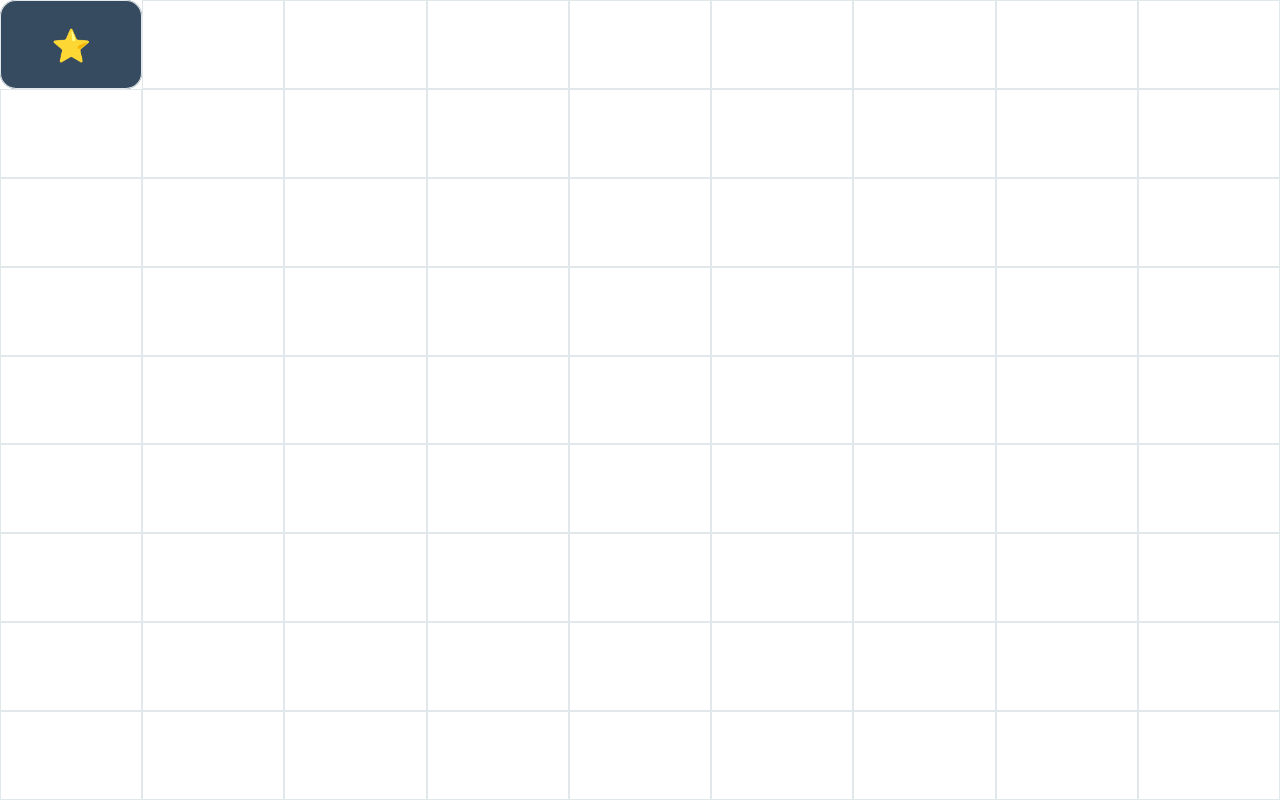
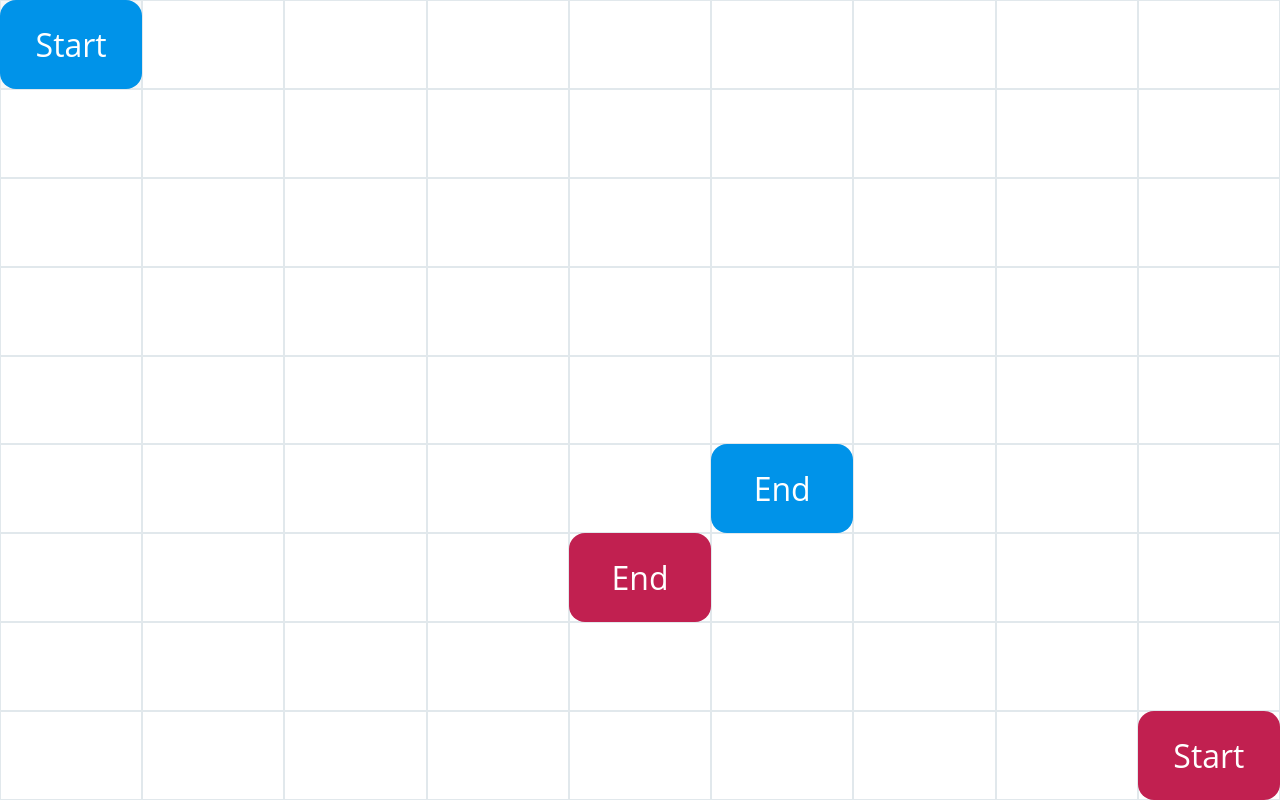
Before and after one commit to Kiclos/filles-du-numerique, a Vue app: page / in a window 1280 px wide. Built offline with nearby package versions, Linux system fonts and the light colour scheme.

Commit message:
feat: number link

```diff
--- a/src/assets/scss/_number-link.scss
+++ b/src/assets/scss/_number-link.scss
@@ -31,6 +31,9 @@
 
     &:after {
       position: absolute;
+      display: flex;
+      justify-content: center;
+      align-items: center;
       content: "";
       height: 100%;
       width: 100%;
@@ -50,55 +53,71 @@
       }
     }
 
-    &.-selected {
-      // background-color: $black;
+    @mixin caseColor($color) {
+
+      &.-first:after {
+        background-color: $color;
+        border-radius: 1rem;
+        content: "Start";
       }
 
-    &.-first {
-      background-color: $black;
+      &.-last:after {
+        background-color: $color;
         border-radius: 1rem;
+        content: "End";
       }
 
       &.-left-right:after, &.-right-left:after, &.-right:after, &.-left:after  {
-      background-color: $black;
+        background-color: $color;
         height: 20px;
         top: calc(50% - 10px);
         left: 0;
       }
 
       &.-top-bottom:after, &.-bottom-top:after, &.-top:after, &.-bottom:after  {
-      background-color: $black;
+        background-color: $color;
         width: 20px;
         top: 0;
         left: calc(50% - 10px);
       }
 
       &.-left-top:after, &.-top-left:after  {
-      border: 20px solid $black;
+        border: 20px solid $color;
         border-radius: 50px;
         top: calc(-50% - 30px);
         left: calc(-50% - 30px);
       }
 
       &.-left-bottom:after, &.-bottom-left:after  {
-      border: 20px solid $black;
+        border: 20px solid $color;
         border-radius: 50px;
         bottom: calc(-50% - 30px);
         left: calc(-50% - 30px);
       }
 
       &.-right-top:after, &.-top-right:after  {
-      border: 20px solid $black;
+        border: 20px solid $color;
         border-radius: 50px;
         top: calc(-50% - 30px);
         right: calc(-50% - 30px);
       }
 
       &.-right-bottom:after, &.-bottom-right:after  {
-      border: 20px solid $black;
+        border: 20px solid $color;
         border-radius: 50px;
         bottom: calc(-50% - 30px);
         right: calc(-50% - 30px);
       }
     }
+
+    &.-black {
+      @include caseColor($black);
     }
+    &.-blue {
+      @include caseColor($dark-blue);
+    }
+    &.-red {
+      @include caseColor($dark-red);
+    }
+  }
+}
--- a/src/components/Games/NumberLink.vue
+++ b/src/components/Games/NumberLink.vue
@@ -1,86 +1,153 @@
 <template>
   <div class="dt-number-link">
-    <div class="dt-number-link__row" v-for="i in 9" :key="i">
-      <div v-for="j in 9" :key="j"
-          class="dt-number-link__case"
-          :class="getClass(i, j)"
-          @click="handleSelect(i, j)">
-        {{ getLineOrientation(i, j) === '-first' ? '⭐️' : '' }}
+    <div class="dt-number-link__row" v-for="(row, i) in game.rows" :key="'row' + i">
+      <div v-for="(c, j) in row.cases" :key="'case' + j"
+          class="dt-number-link__case -hoverable"
+           :class="getClass(c)"
+          @click="handleSelect(c)">
       </div>
     </div>
   </div>
 </template>
 
 <script lang="ts">
-import { defineComponent, reactive } from 'vue';
+import { defineComponent, onMounted, reactive } from 'vue';
 
 export default defineComponent({
   name: 'NumberLink',
   setup() {
-    const path = reactive< number [] []>([[1, 1]]);
+    interface Case {
+      x: number,
+      y: number,
+    }
+    interface Row {
+      cases: Case []
+    }
+    interface Grid {
+      rows: Row []
+    }
+    interface Path {
+      color: string,
+      cases: Case [],
+      goal: Case,
+    }
 
-    function areNeighbor(case1: number [], case2: number []): boolean {
-      if (case1[0] === case2[0] - 1 || case1[0] === case2[0] + 1) {
-        return case1[1] === case2[1];
+    const game: Grid = reactive<Grid>({ rows: [] });
+    const paths: Path [] = reactive<Path []>([]);
+
+    function getNeighbors(c: Case): Case [] {
+      const res: Case [] = [];
+      if (c.x > 0) {
+        res.push(game.rows[c.x - 1].cases[c.y]);
       }
-      if (case1[1] === case2[1] - 1 || case1[1] === case2[1] + 1) {
-        return case1[0] === case2[0];
+      if (c.x < 8) {
+        res.push(game.rows[c.x + 1].cases[c.y]);
+      }
+      if (c.y > 0) {
+        res.push(game.rows[c.x].cases[c.y - 1]);
+      }
+      if (c.y < 8) {
+        res.push(game.rows[c.x].cases[c.y + 1]);
+      }
+      return res;
+    }
+
+    function isNeighbors(target: Case, relative: Case): boolean {
+      return getNeighbors(target).some((n) => n === relative);
+    }
+
+    function isGameOver(): boolean {
+      return paths.every((p) => isNeighbors(p.goal, p.cases[p.cases.length - 1]));
+    }
+
+    function getCasePath(c: Case): Path | undefined {
+      return paths.find((p) => p.cases.indexOf(c) !== -1);
+    }
+
+    function handleSelect(c: Case): void {
+      const neighbors: Case [] = getNeighbors(c);
+      const casePath: Path | undefined = getCasePath(c);
+      if (casePath && casePath.cases[casePath.cases.length - 1] === c && casePath.cases[0] !== c) {
+        casePath.cases.splice(casePath.cases.length - 1, 1);
+      } else if (!casePath) {
+        const pathNeighbors: Case [] = neighbors.filter((n) => {
+          const path = getCasePath(n);
+          if (path) {
+            return path.cases[path.cases.length - 1] === n;
           }
           return false;
-    }
-
-    function handleSelect(i: number, j: number): void {
-      const index: number = path.findIndex((x) => x[0] === i && x[1] === j);
-      if (index === path.length - 1) {
-        path.splice(index, 1);
-      } else {
-        const isNeighbors: boolean = areNeighbor(path[path.length - 1], [i, j]);
-        if (isNeighbors) {
-          path.push([i, j]);
+        });
+        if (pathNeighbors.length > 0) {
+          const path: Path | undefined = getCasePath(pathNeighbors[0]);
+          if (path) {
+            path.cases.push(c);
           }
         }
       }
-
-    function getPositionTo(anchor: number [], relative: number[]): string {
-      if (anchor[0] === relative[0]) {
-        return anchor[1] < relative[1] ? 'right' : 'left';
-      }
-      return anchor[0] < relative[0] ? 'bottom' : 'top';
+      console.log('is game over ?', isGameOver());
     }
 
-    function getLineOrientation(i: number, j: number): string {
-      const index: number = path.findIndex((x) => x[0] === i && x[1] === j);
-      if (index === -1) {
-        return '';
+    function getPositionTo(anchor: Case, relative: Case): string {
+      if (anchor.x === relative.x) {
+        return anchor.y < relative.y ? 'right' : 'left';
       }
-      if (index === 0) {
+      return anchor.x < relative.x ? 'bottom' : 'top';
+    }
+
+    function getLineOrientation(path: Path, c: Case): string {
+      const index = path.cases.indexOf(c);
+      if (path.cases[0] === c) {
         return '-first';
       }
-      if (index === path.length - 1) {
-        return `-${getPositionTo(path[index], path[index - 1])}`;
+      if (path.cases[path.cases.length - 1] === c) {
+        if (isNeighbors(path.goal, c)) {
+          return `-${getPositionTo(c, path.cases[index - 1])}-${getPositionTo(c, path.goal)}`;
         }
-      return `-${getPositionTo(path[index], path[index - 1])}-${getPositionTo(path[index], path[index + 1])}`;
+        return `-${getPositionTo(c, path.cases[index - 1])}`;
+      }
+      return `-${getPositionTo(c, path.cases[index - 1])}-${getPositionTo(c, path.cases[index + 1])}`;
     }
 
-    function getClass(i: number, j: number): string [] {
+    function getClass(c: Case): string [] {
       const res: string [] = [];
-      const isNeighbors: boolean = areNeighbor(path[path.length - 1], [i, j]);
-      const index = path.findIndex((x) => x[0] === i && x[1] === j);
-      if ((isNeighbors && index === -1) || (index === path.length - 1 && index !== 0)) {
-        res.push('-hoverable');
+      const path: Path | undefined = getCasePath(c);
+      if (path) {
+        res.push(`-${path.color}`);
+        res.push(getLineOrientation(path, c));
       }
-      if (index !== -1) {
-        res.push('-selected');
+      const pathGoal: Path | undefined = paths.find((p) => p.goal === c);
+      if (pathGoal) {
+        res.push(`-${pathGoal.color}`);
+        res.push('-last');
       }
-      res.push(getLineOrientation(i, j));
       return res;
     }
 
+    onMounted(() => {
+      for (let i = 0; i < 9; i += 1) {
+        const row: Row = { cases: [] };
+
+        for (let j = 0; j < 9; j += 1) {
+          row.cases.push({ x: i, y: j });
+        }
+        game.rows.push(row);
+      }
+      paths.push({
+        color: 'blue',
+        cases: [game.rows[0].cases[0]],
+        goal: game.rows[5].cases[5],
+      });
+      paths.push({
+        color: 'red',
+        cases: [game.rows[8].cases[8]],
+        goal: game.rows[6].cases[4],
+      });
+    });
+
     return {
-      path,
+      game,
       handleSelect,
       getClass,
-      getLineOrientation,
     };
   },
 });
```
Lines whose indentation alone changed are shown as unchanged.
